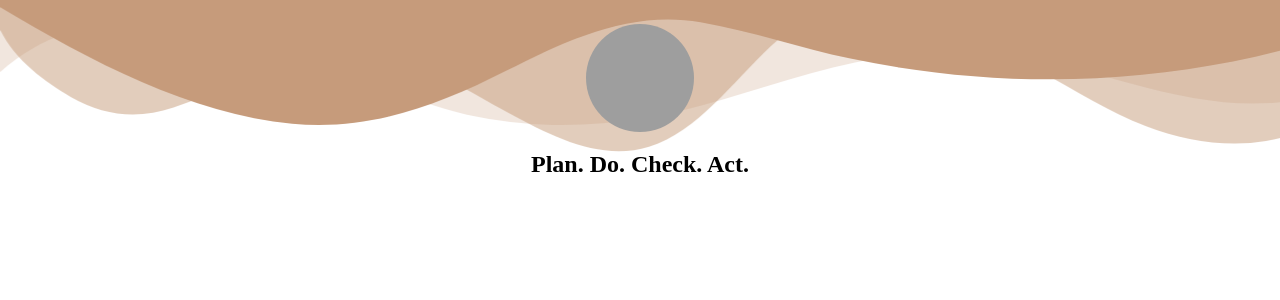
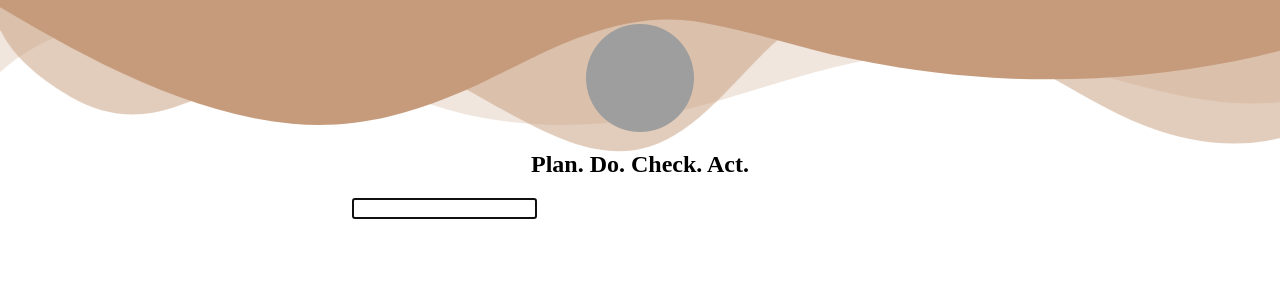
Before and after one commit to JLin-99/to-do-list-app, a Next.js app: page / in a window 1280 px wide. Shown: the top 300 px of the page. Built offline with nearby package versions, Linux system fonts and the light colour scheme; grey boxes are pictures that could not be loaded.

Commit message:
Create TaskForm Component

```diff
--- /dev/null
+++ b/components/TaskForm.js
@@ -0,0 +1,32 @@
+import { useState, useEffect, useRef } from "react";
+
+export default function TaskForm() {
+    const [input, setInput] = useState("");
+
+    const inputRef = useRef(null)
+
+    useEffect(() => {
+        inputRef.current.focus()
+    })
+
+    const handleChange = (e) => {
+        setInput(e.target.value);
+    }
+
+    const handleTaskSubmit = (e) => {
+        e.preventDefault();
+
+        setInput("");
+    }
+
+    return (
+        <form onSubmit={handleTaskSubmit}>
+            <input
+                type="text"
+                onChange={handleChange}
+                value={input}
+                ref={inputRef}
+            />
+        </form>
+    )
+}
--- a/pages/index.js
+++ b/pages/index.js
@@ -1,5 +1,7 @@
 import Head from "next/head";
 import Layout, { siteTitle } from "../components/Layout"
+import TaskForm from "../components/TaskForm";
+import TaskList from "../components/TaskList";
 
 function HomePage() {
     return (
@@ -7,6 +9,7 @@ function HomePage() {
             <Head>
                 <title>siteTitle</title>
             </Head>
+            <TaskForm />
         </Layout>
     )
 }
```
